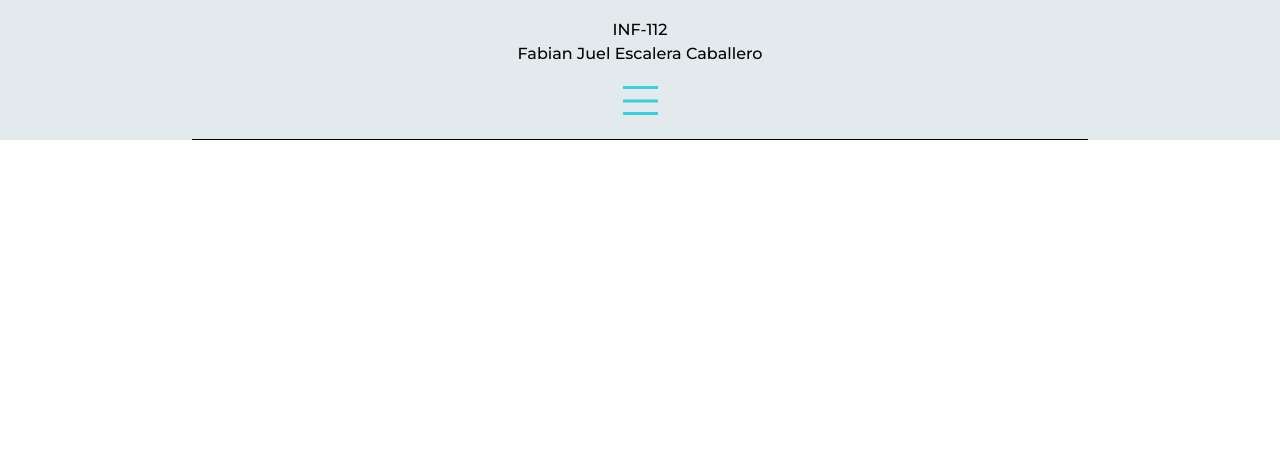
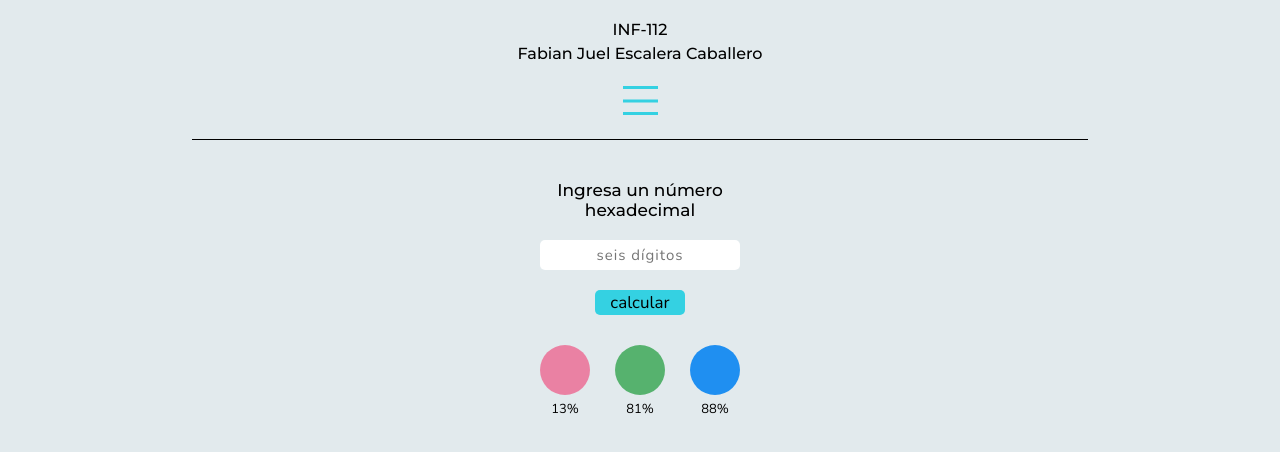
Before and after one commit to Flerian-EC/proyecto, a plain HTML site: page index.html in a window 1280 px wide. Drawn offline with nearby package versions, Linux system fonts and the light colour scheme.

Commit message:
se diseño el main

```diff
--- a/index.html
+++ b/index.html
@@ -23,5 +23,23 @@
     </div>
     <span class="home-header__line"></span>
   </header>
+  <main class="home-main">
+    <div class="calc-container">
+      <label for="hexa-number" class="calc-container__title">Ingresa un número hexadecimal</label>
+      <input id="hexa-number" class="calc-container__number" type="text" placeholder="seis dígitos">
+      <button class="calc-container__button">calcular</button>
+      <div class="calc-container__color-container">
+        <div class="calc-container__color-container--box">
+          <p>13</p>
+        </div>
+        <div class="calc-container__color-container--box">
+          <p>81</p>
+        </div>
+        <div class="calc-container__color-container--box">
+          <p>88</p>
+        </div>
+      </div>
+    </div>
+  </main>
 </body>
 </html>
--- a/style/components/_global.scss
+++ b/style/components/_global.scss
@@ -11,7 +11,7 @@ html {
 $titulos: 'Montserrat', sans-serif;
 $texto: 'Nunito', sans-serif;
 
-/* Color Theme Swatches in Hex */
+//colores
 $tema1: #011C40;
 $tema2: #011126;
 $tema3: #025373;
@@ -19,6 +19,10 @@ $tema4: #1C8DA6;
 $tema5: #2CB1BF;
 $tema6: #34d1e2;
 $fondo: #6D96A6;
+//rgb
+$r: #F41A5A;
+$g: #37A652;
+$b: #0583F2;
 
 
 @mixin secciones($altura) {
--- a/style/components/home/_1home-style.scss
+++ b/style/components/home/_1home-style.scss
@@ -9,7 +9,7 @@
   &__text-contaier {
     margin-block-end: 20px;
     font-family: $titulos;
-    font-size: 1.6rem;
+    font-size: 16px;
     text-align: center;
     p:nth-child(1) {
       margin-block-end: 5px;
@@ -19,6 +19,7 @@
     width: 35px;
     height: 35px;
     position: relative;
+    cursor: pointer;
     span {
       width: 100%;
       height: 3px;
@@ -49,3 +50,88 @@
     background-color: black;
   }
 }
+
+.home-main {
+  padding: 40px 0;
+  background-color: rgba($color: $fondo, $alpha: 0.2);
+  @include secciones(calc(100vh - 140px));
+}
+.calc-container {
+  width: 100%;
+  height: fit-content;
+  &__title {
+    width: 240px;
+    margin: 0 auto;
+    margin-block-end: 20px;
+    display: block;
+    text-align: center;
+    font-family: $titulos;
+    font-size: 17px;
+  }
+  &__number {
+    width: 200px;
+    height: 30px;
+    border-radius: 5px;
+    display: block;
+    margin: 0 auto;
+    margin-block-end: 20px;
+    border: none;
+    outline: none;
+    font-family: $texto;
+    font-size: 15px;
+    font-weight: bold;
+    letter-spacing: 5px;
+    text-align: center;
+  }
+  &__number::placeholder {
+    letter-spacing: 1px;
+    font-weight: 300;
+  }
+  &__button {
+    width: 90px;
+    height: 25px;
+    border-radius: 5px;
+    display: block;
+    margin: 0 auto;
+    margin-block-end: 30px;
+    border: none;
+    outline: none;
+    background-color: $tema6;
+    font-family: $texto;
+    font-size: 17px;
+    cursor: pointer;
+  }
+  &__color-container {
+    width: 200px;
+    height: fit-content;
+    margin: 0 auto;
+    display: flex;
+    justify-content: space-between;
+    &--box {
+      width: 50px;
+      height: 50px;
+      position: relative;
+      border-radius: 40px;
+      p {
+        position: absolute;
+        top: 110%;
+        left: 50%;
+        transform: translateX(-50%);
+        font-family: $texto;
+        font-size: 13px;
+      }
+      p::after {
+        content: "%";
+      }
+    }
+    &--box:nth-child(1) {
+      background-color: rgba($color: $r, $alpha: 0.5);
+    }
+    &--box:nth-child(2) {
+      background-color: rgba($color: $g, $alpha: 0.81);
+    }
+    &--box:nth-child(3) {
+      background-color: rgba($color: $b, $alpha: 0.88);
+    }
+  }
+}
```
Also changed, not shown: style/style.css, 1 other file.
